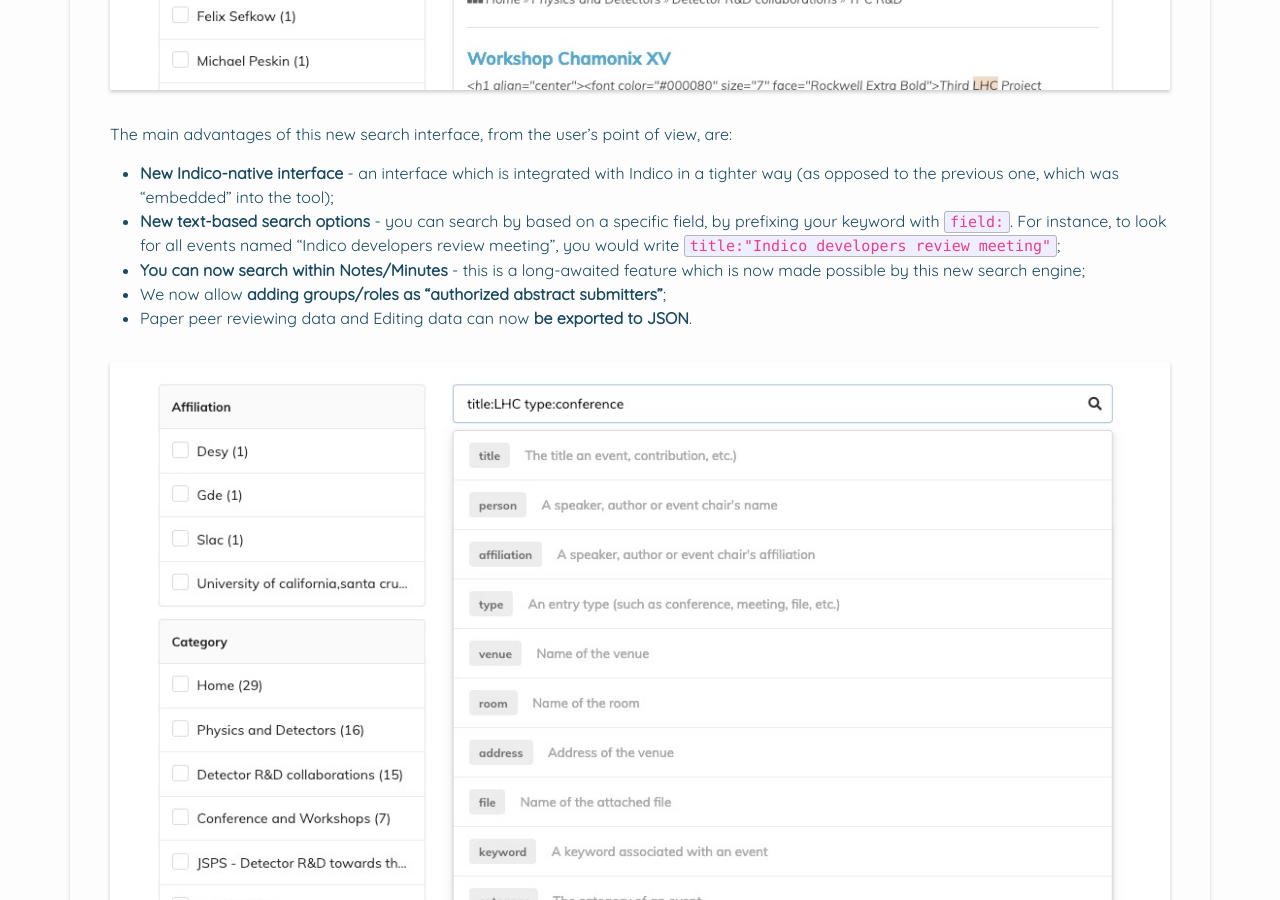
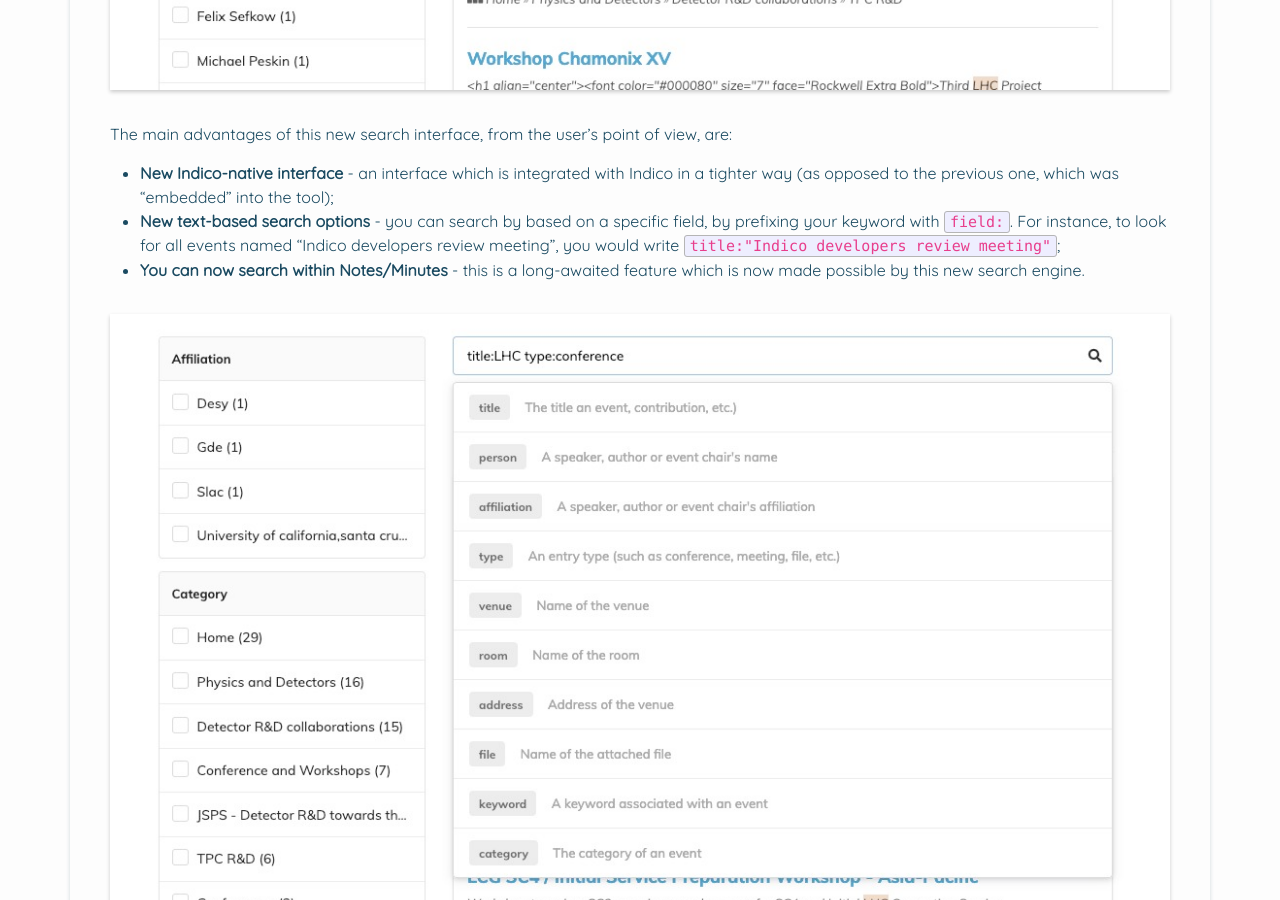
Before and after one commit to indico/indico.github.io, a Jekyll site: the page built from _posts/2021-05-24-indico-3-0-news.md, in a window 1280 px wide and 900 px high, scrolled down 1946 px. Built offline with Jekyll 4.4.1, drawn with Linux system fonts in a browser that asks for light colours; nearby versions of some CDN libraries; comment, search, counter and statistics services are not loaded; some of the changed text lies outside the part shown.

Commit message:
Move non-search features to the proper place

```diff
--- a/_posts/2021-05-24-indico-3-0-news.md
+++ b/_posts/2021-05-24-indico-3-0-news.md
@@ -23,9 +23,7 @@
 
  * **New Indico-native interface** - an interface which is integrated with Indico in a tighter way (as opposed to the previous one, which was "embedded" into the tool);
  * **New text-based search options** - you can search by based on a specific field, by prefixing your keyword with `field:`. For instance, to look for all events named "Indico developers review meeting", you would write `title:"Indico developers review meeting"`;
- * **You can now search within Notes/Minutes** - this is a long-awaited feature which is now made possible by this new search engine;
- * We now allow **adding groups/roles as "authorized abstract submitters"**;
- * Paper peer reviewing data and Editing data can now **be exported to JSON**.
+ * **You can now search within Notes/Minutes** - this is a long-awaited feature which is now made possible by this new search engine.
 
 ![](/assets/2021-05-24-indico-3-0-news/upload_8d52447aec89a9349871376f081b2cff.png)
 
```
Also changed, not shown: other parts of _posts/2021-05-24-indico-3-0-news.md (+2 -0 lines).
